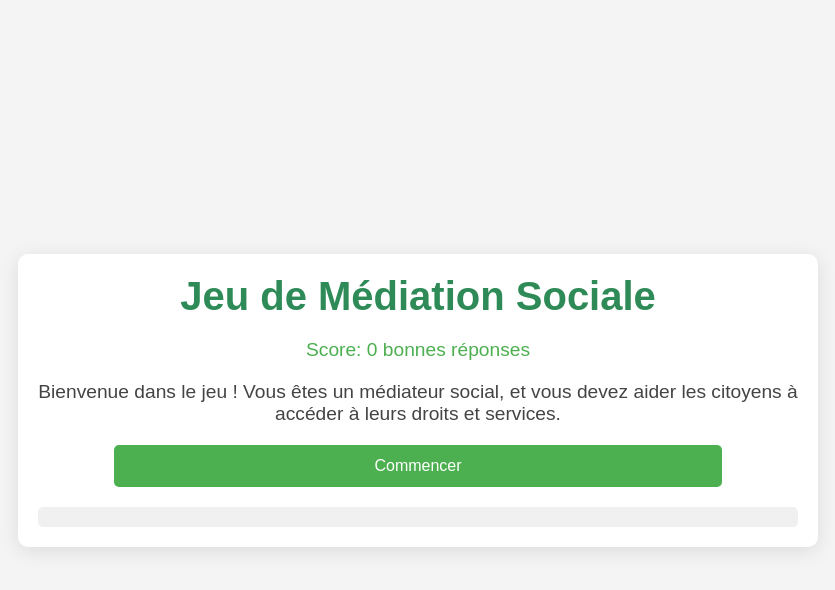
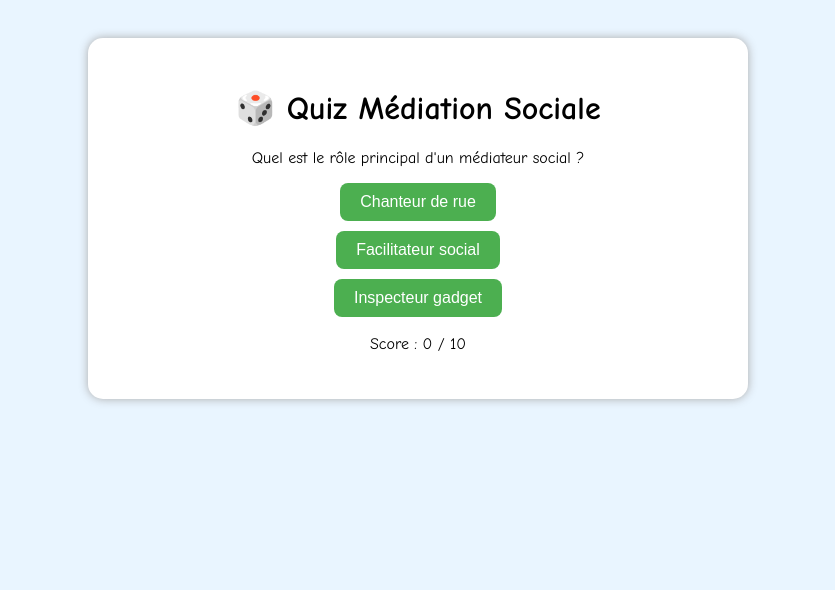
Before and after one commit to drissou13/med2, a plain HTML site: page index.html in a window 1280 px wide. Shown: the whole page, without its empty margins (222-1057 px from the left). Drawn offline with Linux system fonts and the light colour scheme.

Commit message:
Add files via upload

```diff
--- a/index.html
+++ b/index.html
@@ -1,41 +1,30 @@
-<!DOCTYPE html>
-<html lang="en" >
-<head>
-  <meta charset="UTF-8">
-  <title>mediation</title>
-  <link rel="stylesheet" href="./style.css">
-
-</head>
-<body>
-<!-- partial:index.partial.html -->
 <!DOCTYPE html>
 <html lang="fr">
 <head>
-    <meta charset="UTF-8">
-    <meta name="viewport" content="width=device-width, initial-scale=1.0">
-    <title>Jeu de Médiation Sociale</title>
-    <link rel="stylesheet" href="style.css">
+  <meta charset="UTF-8">
+  <title>🎲 Quiz Médiation Sociale</title>
+  <link rel="stylesheet" href="style.css">
 </head>
 <body>
-    <div class="game-container">
-        <h1>Jeu de Médiation Sociale</h1>
-        <div id="score" class="score">
-            <p>Score: <span id="scoreValue">0</span> bonnes réponses</p>
-        </div>
-        <div id="situation" class="situation">
-            <p>Bienvenue dans le jeu ! Vous êtes un médiateur social, et vous devez aider les citoyens à accéder à leurs droits et services.</p>
-        </div>
-        <div id="choices" class="choices">
-            <button class="choice" onclick="startGame()">Commencer</button>
-        </div>
-        <div id="explanation" class="explanation"></div>
+  <div class="game-box">
+    <h1>🎲 Quiz Médiation Sociale</h1>
+
+    <div id="question-container">
+      <p id="question"></p>
+      <div id="answers">
+        <button onclick="checkAnswer(0)">Réponse 1</button>
+        <button onclick="checkAnswer(1)">Réponse 2</button>
+        <button onclick="checkAnswer(2)">Réponse 3</button>
+      </div>
+      <p id="feedback"></p>
+      <p id="explanation"></p>
+      <p>Score : <span id="score">0</span> / <span id="total"></span></p>
     </div>
 
-    <script src="game.js"></script>
+    <div id="final-message" style="display:none;"></div>
+    <button id="reset-btn" style="display:none;" onclick="resetGame()">🔄 Rejouer</button>
+  </div>
+
+  <script src="script.js"></script>
 </body>
 </html>
-<!-- partial -->
-  <script  src="./script.js"></script>
-
-</body>
-</html>
--- a/script.js
+++ b/script.js
@@ -1,140 +1,134 @@
-// Variables du jeu
-let score = 0;
-let currentSituation = 0;
-
-// Liste des situations et choix
-const situations = [
+const questions = [
   {
-        question: "Un citoyen vient demander de l'aide pour obtenir un logement social. Que faites-vous ?",
-        choices: [
-            { text: "L'aider à remplir une demande de logement social.", isCorrect: true, explanation: "Aider à remplir une demande de logement est essentiel pour l'accès au logement." },
-            { text: "L'envoyer directement dans un autre quartier.", isCorrect: false, explanation: "L'envoi direct sans assistance peut rendre l'accès difficile." },
-            { text: "Ignorer sa demande car il n'y a pas de logement disponible.", isCorrect: false, explanation: "Ignorer une demande n'est pas une bonne pratique de médiation sociale." },
-        ]
+    question: "Quel est le rôle principal d'un médiateur social ?",
+    answers: ["Chanteur de rue", "Facilitateur social", "Inspecteur gadget"],
+    correct: 1,
+    explanation: "Le médiateur social facilite le lien entre citoyens et institutions. 🎯"
   },
   {
-        question: "Un autre citoyen a des questions sur ses droits à l'aide alimentaire. Que faites-vous ?",
-        choices: [
-            { text: "Lui expliquer les démarches pour accéder à l'aide alimentaire.", isCorrect: true, explanation: "Expliquer les démarches est crucial pour l'accès à l'aide alimentaire." },
-            { text: "Lui dire qu'il doit chercher un autre centre.", isCorrect: false, explanation: "C'est important d'informer les citoyens des services disponibles." },
-            { text: "Le rediriger vers un autre service sans informations supplémentaires.", isCorrect: false, explanation: "Ne pas fournir d'informations complètes ne résout pas son besoin." },
-        ]
+    question: "Face à un conflit de voisinage, il fait quoi le médiateur ?",
+    answers: ["Il distribue des cookies", "Il tape sur la table", "Il crée le dialogue"],
+    correct: 2,
+    explanation: "Le dialogue est l'outil magique du médiateur. 🗣️"
   },
   {
-        question: "Un citoyen vous demande des informations sur ses droits à la retraite. Que faites-vous ?",
-        choices: [
-            { text: "Lui fournir des informations sur les démarches pour prendre sa retraite.", isCorrect: true, explanation: "Fournir des informations sur la retraite est essentiel." },
-            { text: "Le rediriger vers un autre service sans explication.", isCorrect: false, explanation: "Il est important d'aider directement le citoyen avec des informations concrètes." },
-            { text: "Ne pas répondre à la demande.", isCorrect: false, explanation: "Ignorer la demande du citoyen ne résout pas le problème." },
-        ]
+    question: "Le médiateur peut-il accompagner dans les démarches CAF ?",
+    answers: ["Non, il préfère Netflix", "Oui", "Uniquement le lundi"],
+    correct: 1,
+    explanation: "Oui, il est là pour aider à comprendre et faire les démarches. 💼"
   },
   {
-        question: "Un jeune demande des informations sur l'accès à la formation professionnelle. Que faites-vous ?",
-        choices: [
-            { text: "L'orienter vers les services de formation professionnelle.", isCorrect: true, explanation: "Orienter le citoyen vers les bons services est une bonne solution." },
-            { text: "Ignorer la demande car il est trop jeune.", isCorrect: false, explanation: "Il est important de ne pas juger selon l'âge et de répondre à la demande." },
-            { text: "L'envoyer vers un service qui ne correspond pas à ses besoins.", isCorrect: false, explanation: "Rediriger vers un service inapproprié n'est pas utile." },
-        ]
+    question: "Son outil préféré, c’est :",
+    answers: ["Le marteau", "L'écoute active", "La boule de cristal"],
+    correct: 1,
+    explanation: "Pas de magie ici, juste une bonne écoute. 👂"
   },
   {
-        question: "Un citoyen vous demande des informations sur l'accès à une aide pour les personnes handicapées. Que faites-vous ?",
-        choices: [
-            { text: "L'informer des démarches nécessaires pour obtenir une aide.", isCorrect: true, explanation: "Fournir des informations précises sur les aides disponibles est essentiel." },
-            { text: "L'ignorer car il n'a pas de certificat médical.", isCorrect: false, explanation: "Les aides sont accessibles même en attendant certains documents, il faut orienter la personne correctement." },
-            { text: "Le rediriger vers un autre service sans détails.", isCorrect: false, explanation: "Un bon médiateur fournit des informations complètes pour éviter toute confusion." },
-        ]
+    question: "Peut-il garder les infos confidentielles ?",
+    answers: ["Il balance tout à la radio", "Oui bien sûr", "Uniquement au chat du voisin"],
+    correct: 1,
+    explanation: "La confidentialité est une règle d'or. 🤐"
   },
   {
-        question: "Un citoyen vient vous voir pour avoir des informations sur le chômage. Que faites-vous ?",
-        choices: [
-            { text: "Lui expliquer comment faire une demande d'allocations chômage.", isCorrect: true, explanation: "Expliquer les démarches d'inscription au chômage est crucial." },
-            { text: "Lui dire qu'il faut chercher tout seul.", isCorrect: false, explanation: "L'aider à trouver les informations nécessaires est votre rôle." },
-            { text: "Le rediriger vers un autre service sans détails.", isCorrect: false, explanation: "Il faut donner une aide directe et appropriée." },
-        ]
+    question: "Face à une personne non-francophone, le médiateur...",
+    answers: ["Fait des grimaces", "Utilise Google Translate ou un interprète", "S'enfuit en courant"],
+    correct: 1,
+    explanation: "L'inclusion passe aussi par des outils adaptés. 🌍"
   },
   {
-        question: "Un citoyen vous demande des informations sur les aides pour les familles avec enfants. Que faites-vous ?",
-        choices: [
-            { text: "L'orienter vers les services sociaux qui gèrent ces aides.", isCorrect: true, explanation: "Les services sociaux sont spécialisés dans la gestion des aides familiales." },
-            { text: "Lui dire qu'il n'y a pas d'aides disponibles.", isCorrect: false, explanation: "Il existe des aides pour les familles, il est important de fournir ces informations." },
-            { text: "Ignorer sa demande car vous ne connaissez pas la réponse.", isCorrect: false, explanation: "Même si vous ne savez pas, il est important de rediriger le citoyen vers le bon service." },
-        ]
+    question: "Il intervient dans :",
+    answers: ["Le karaoké local", "Les conflits, démarches, quartiers", "Les matchs de foot"],
+    correct: 1,
+    explanation: "Il agit là où le lien social est en jeu. 🤝"
   },
   {
-        question: "Un citoyen souhaite savoir comment obtenir un certificat médical pour bénéficier de certains droits. Que faites-vous ?",
-        choices: [
-            { text: "L'orienter vers un médecin ou un centre de santé.", isCorrect: true, explanation: "Les certificats médicaux doivent être délivrés par des professionnels de santé." },
-            { text: "Lui dire de se débrouiller pour en obtenir un.", isCorrect: false, explanation: "Il est important de guider le citoyen vers les bons services." },
-            { text: "Lui expliquer que ce n'est pas nécessaire.", isCorrect: false, explanation: "Un certificat médical peut être requis pour certaines démarches, il faut clarifier cela." },
-        ]
+    question: "Une maman ne comprend pas un courrier de la mairie. Que fait-il ?",
+    answers: ["Il rit", "Il explique et accompagne", "Il fait un TikTok"],
+    correct: 1,
+    explanation: "Accompagner, c'est sa mission. 📩"
   },
   {
-        question: "Un citoyen souhaite savoir s'il peut obtenir une aide pour financer sa formation professionnelle. Que faites-vous ?",
-        choices: [
-            { text: "L'informer des aides disponibles pour la formation professionnelle.", isCorrect: true, explanation: "Il existe des aides pour la formation professionnelle, il faut les expliquer." },
-            { text: "Lui dire qu'il n'y a aucune aide possible.", isCorrect: false, explanation: "Les aides existent et peuvent être très utiles. Ne jamais ignorer cette possibilité." },
-            { text: "L'envoyer vers un autre organisme sans explication.", isCorrect: false, explanation: "Il faut toujours donner une explication complète et guider le citoyen vers le bon organisme." },
-        ]
+    question: "Son attitude ?",
+    answers: ["Neutre et bienveillante", "Furax", "Autoritaire comme un chef d'orchestre"],
+    correct: 0,
+    explanation: "Il reste toujours neutre, zen, et calme. 🧘"
   },
   {
-        question: "Un citoyen souhaite obtenir une aide pour ses enfants, mais il n'a pas assez de ressources. Que faites-vous ?",
-        choices: [
-            { text: "L'aider à remplir une demande d'aide sociale.", isCorrect: true, explanation: "L'aider à faire une demande est crucial pour lui permettre d'accéder à l'aide sociale." },
-            { text: "Lui dire qu'il n'y a pas de solution.", isCorrect: false, explanation: "Il existe des aides sociales disponibles, et vous devez l'informer correctement." },
-            { text: "L'ignorer et ne pas répondre.", isCorrect: false, explanation: "Ne pas répondre n'est jamais une solution. L'orientation est toujours nécessaire." },
-        ]
-    },
-    // Ajoutez d'autres situations ici jusqu'à atteindre 100 situations.
+    question: "Il conclut une médiation par :",
+    answers: ["Une danse de la victoire", "Un rapport neutre", "Un combat de sumo"],
+    correct: 1,
+    explanation: "Un suivi objectif, pas de catch ici. 📄"
+  }
 ];
 
-// Fonction pour gérer les choix et mettre à jour le jeu
-function makeChoice(choiceIndex) {
-    const current = situations[currentSituation];
-    const isCorrect = current.choices[choiceIndex].isCorrect;
-    const explanation = current.choices[choiceIndex].explanation;
+let current = 0;
+let score = 0;
 
-    // Mise à jour du score
-    if (isCorrect) {
-        score++;
+document.getElementById("total").innerText = questions.length;
+
+function loadQuestion() {
+  const q = questions[current];
+  document.getElementById("question").innerText = q.question;
+  const buttons = document.querySelectorAll("#answers button");
+  buttons.forEach((btn, index) => {
+    btn.innerText = q.answers[index];
+    btn.disabled = false;
+  });
+  document.getElementById("feedback").innerText = "";
+  document.getElementById("explanation").innerText = "";
 }
 
-    // Mise à jour de l'interface
-    document.getElementById("scoreValue").textContent = score;
-    document.getElementById("explanation").textContent = explanation;
+function checkAnswer(index) {
+  const q = questions[current];
+  const feedback = document.getElementById("feedback");
+  const explanation = document.getElementById("explanation");
+  const buttons = document.querySelectorAll("#answers button");
 
-    // Passage à la situation suivante ou fin du jeu
-    currentSituation++;
-    if (currentSituation < situations.length) {
-        setTimeout(loadNextSituation, 2000); // Attente avant de charger la prochaine situation
+  buttons.forEach(btn => btn.disabled = true);
+
+  if (index === q.correct) {
+    score++;
+    feedback.innerText = "✅ Bravo médiateur expert !";
   } else {
-        setTimeout(showEndGame, 2000); // Fin du jeu
-    }
+    feedback.innerText = "❌ Oups, ce n’est pas la bonne réponse...";
   }
 
-// Fonction pour afficher la prochaine situation
-function loadNextSituation() {
-    const current = situations[currentSituation];
-    document.getElementById("situation").innerHTML = `<p>${current.question}</p>`;
-    const choicesDiv = document.getElementById("choices");
-    choicesDiv.innerHTML = ''; // Effacer les anciens boutons
+  explanation.innerText = q.explanation;
+  document.getElementById("score").innerText = score;
 
-    current.choices.forEach((choice, index) => {
-        const button = document.createElement("button");
-        button.textContent = choice.text;
-        button.onclick = () => makeChoice(index);
-        choicesDiv.appendChild(button);
-    });
+  setTimeout(() => {
+    current++;
+    if (current < questions.length) {
+      loadQuestion();
+    } else {
+      showFinal();
+    }
+  }, 3000);
 }
 
-// Fonction pour afficher la fin du jeu
-function showEndGame() {
-    document.getElementById("situation").innerHTML = "<p>Félicitations ! Vous avez terminé le jeu.</p>";
-    document.getElementById("choices").innerHTML = "";
-    document.getElementById("explanation").innerHTML = `<p>Votre score final est : ${score} bonnes réponses.</p>`;
+function showFinal() {
+  document.getElementById("question-container").style.display = "none";
+  const msg = document.getElementById("final-message");
+  let appreciation;
+
+  if (score === questions.length) {
+    appreciation = "🌟 Ah, camarade du quotidien, tu as marché sur le fil de la compréhension sociale avec l’élégance d’un funambule républicain ! Tu n’as pas seulement répondu à des questions… tu as ouvert les fenêtres de la fraternité dans l immeuble du vivre-ensemble !R.Martin 30/10/1943-16/10/2023";
+  } else if (score >= questions.length * 0.7) {
+    appreciation = "👏 Très bon travail, tu mérites un badge de médiateur pro !";
+  } else if (score >= questions.length * 0.4) {
+    appreciation = "💡Ah mon frère, c’est pas mal… C’est pas top top, mais c’est pas catastrophe non plus ! On va dire que tu es un médiateur en CDD, pas encore titulaire hein 😅 Tu connais un peu les règles, mais parfois tu règles avec la chance ! Continue comme ça, et bientôt tu pourras même expliquer la CAF… sans pleurer ! Saidou Abatcha " ;
+  } else {
+    appreciation = "😅 On va dire que t’as confondu avec une émission de télé-réalité...";
+  }
+document.getElementById("reset-btn").style.display = "block";
+
+// Option : redémarrage automatique après 20 sec
+setTimeout(() => {
+  resetGame();
+}, 20000);
+
+  msg.innerHTML = `<h2>Ton score final : ${score} / ${questions.length}</h2><p>${appreciation}</p>`;
+  msg.style.display = "block";
 }
 
-// Fonction de démarrage du jeu
-function startGame() {
-    document.getElementById("choices").innerHTML = ''; // Supprimer le bouton de départ
-    loadNextSituation();
-}
+window.onload = loadQuestion;
--- a/style.css
+++ b/style.css
@@ -1,79 +1,51 @@
-/* Style général */
-* {
-    margin: 0;
-    padding: 0;
-    box-sizing: border-box;
+body {
+  background-color: #e9f5ff;
+  font-family: 'Comic Sans MS', sans-serif;
+  text-align: center;
+  padding: 30px;
 }
 
-body {
-    font-family: 'Arial', sans-serif;
-    background-color: #f4f4f4;
-    display: flex;
-    justify-content: center;
-    align-items: center;
-    height: 100vh;
-    color: #333;
-}
-
-.game-container {
-    background-color: #ffffff;
-    border-radius: 10px;
-    box-shadow: 0 4px 20px rgba(0, 0, 0, 0.1);
-    width: 80%;
-    max-width: 800px;
-    padding: 20px;
-    text-align: center;
-}
-
-h1 {
-    font-size: 2.5rem;
-    color: #2e8b57;
-    margin-bottom: 20px;
-}
-
-.score {
-    margin-bottom: 20px;
-    font-size: 1.2rem;
-    color: #4CAF50;
-}
-
-.situation {
-    margin-bottom: 20px;
-    font-size: 1.2rem;
-    color: #444;
+.game-box {
+  background: #fff;
+  padding: 30px;
+  border-radius: 15px;
+  box-shadow: 0 0 10px #aaa;
+  max-width: 600px;
+  margin: auto;
 }
 
 button {
   display: block;
-    width: 80%;
-    margin: 15px auto;
-    padding: 12px;
+  margin: 10px auto;
+  padding: 10px 20px;
+  border: none;
   background-color: #4CAF50;
   color: white;
-    border: none;
-    border-radius: 5px;
   font-size: 16px;
+  border-radius: 8px;
   cursor: pointer;
-    transition: background-color 0.3s;
+  transition: background 0.3s;
 }
 
 button:hover {
   background-color: #45a049;
 }
 
-button:active {
-    background-color: #388e3c;
-}
-
-button:focus {
-    outline: none;
+#feedback {
+  font-weight: bold;
+  font-size: 18px;
+  margin-top: 10px;
 }
 
 #explanation {
-    margin-top: 20px;
-    font-size: 1rem;
-    color: #333;
-    background-color: #f0f0f0;
-    padding: 10px;
-    border-radius: 5px;
+  font-size: 14px;
+  color: #555;
 }
+
+#final-message {
+  font-size: 20px;
+  padding: 20px;
+  background-color: #d0f0c0;
+  border-radius: 10px;
+  margin-top: 30px;
+}
```
Lines whose indentation alone changed are shown as unchanged.
